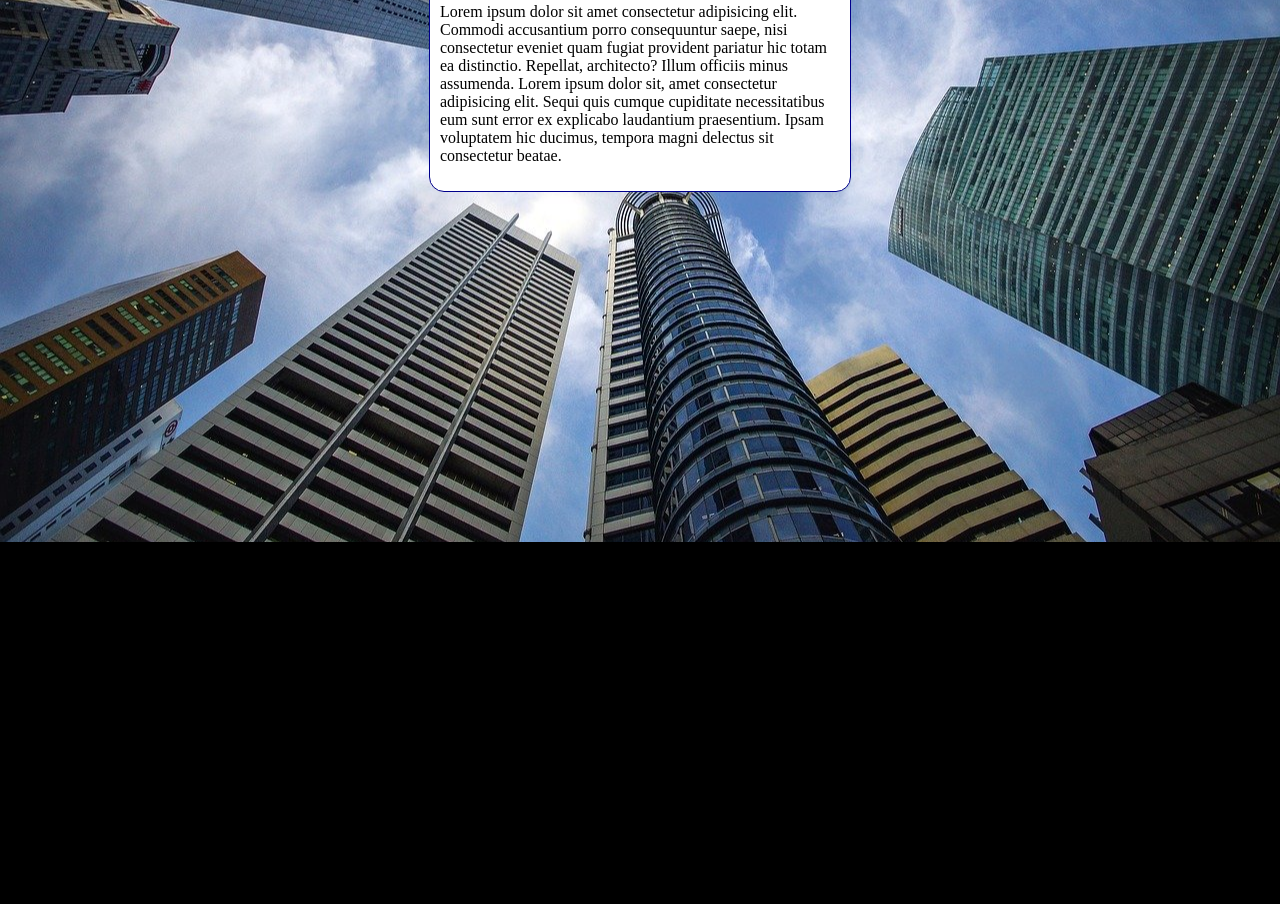
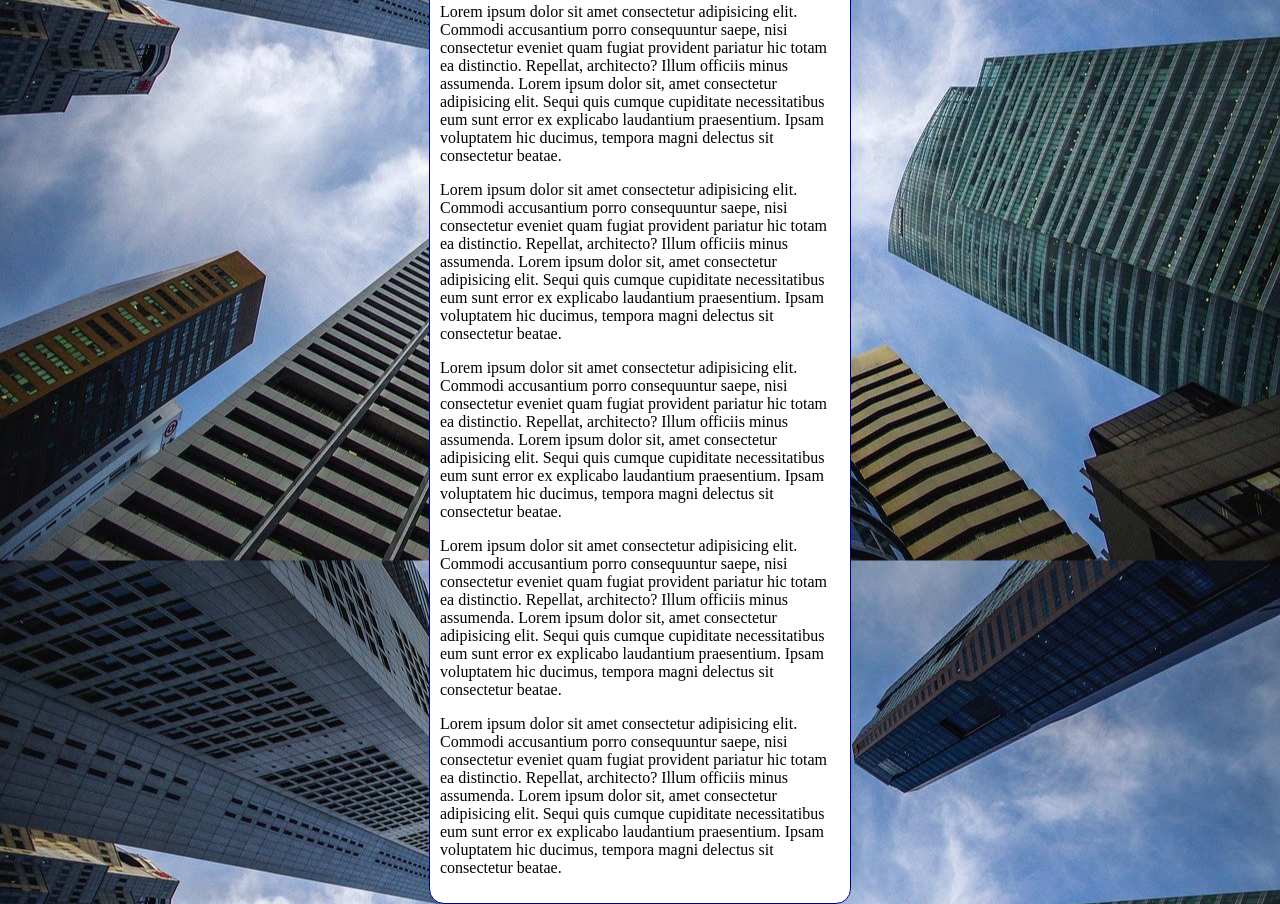
Before and after one commit to lucasgabrieldeveloper/html-css, a plain HTML site: page exercícios/ex022/fundo006.html in a window 1280 px wide. Shown: the part 274-1178 px from the top of the page. Before the commit the page ends 816 px from the top, so only its background shows below. Drawn offline with Linux system fonts and the light colour scheme.

Commit message:
atualizei ex022

```diff
--- a/exercícios/ex022/fundo006.html
+++ b/exercícios/ex022/fundo006.html
@@ -10,7 +10,7 @@
             background-color: black;
             background-image: url('imagens/wallpaper002.jpg');
             background-position: center center;
-            background-repeat: no-repeat;
+            background-repeat: repeat-y;
             background-size: cover;
         }
         main{
@@ -28,6 +28,10 @@
         <h1>Teste de imagem de fundo</h1>
         <p>Lorem ipsum dolor sit amet consectetur adipisicing elit. Commodi accusantium porro consequuntur saepe, nisi consectetur eveniet quam fugiat provident pariatur hic totam ea distinctio. Repellat, architecto? Illum officiis minus assumenda. Lorem ipsum dolor sit, amet consectetur adipisicing elit. Sequi quis cumque cupiditate necessitatibus eum sunt error ex explicabo laudantium praesentium. Ipsam voluptatem hic ducimus, tempora magni delectus sit consectetur beatae.</p>
         <p>Lorem ipsum dolor sit amet consectetur adipisicing elit. Commodi accusantium porro consequuntur saepe, nisi consectetur eveniet quam fugiat provident pariatur hic totam ea distinctio. Repellat, architecto? Illum officiis minus assumenda. Lorem ipsum dolor sit, amet consectetur adipisicing elit. Sequi quis cumque cupiditate necessitatibus eum sunt error ex explicabo laudantium praesentium. Ipsam voluptatem hic ducimus, tempora magni delectus sit consectetur beatae.</p>
+        <p>Lorem ipsum dolor sit amet consectetur adipisicing elit. Commodi accusantium porro consequuntur saepe, nisi consectetur eveniet quam fugiat provident pariatur hic totam ea distinctio. Repellat, architecto? Illum officiis minus assumenda. Lorem ipsum dolor sit, amet consectetur adipisicing elit. Sequi quis cumque cupiditate necessitatibus eum sunt error ex explicabo laudantium praesentium. Ipsam voluptatem hic ducimus, tempora magni delectus sit consectetur beatae.</p>
+        <p>Lorem ipsum dolor sit amet consectetur adipisicing elit. Commodi accusantium porro consequuntur saepe, nisi consectetur eveniet quam fugiat provident pariatur hic totam ea distinctio. Repellat, architecto? Illum officiis minus assumenda. Lorem ipsum dolor sit, amet consectetur adipisicing elit. Sequi quis cumque cupiditate necessitatibus eum sunt error ex explicabo laudantium praesentium. Ipsam voluptatem hic ducimus, tempora magni delectus sit consectetur beatae.</p>
+        <p>Lorem ipsum dolor sit amet consectetur adipisicing elit. Commodi accusantium porro consequuntur saepe, nisi consectetur eveniet quam fugiat provident pariatur hic totam ea distinctio. Repellat, architecto? Illum officiis minus assumenda. Lorem ipsum dolor sit, amet consectetur adipisicing elit. Sequi quis cumque cupiditate necessitatibus eum sunt error ex explicabo laudantium praesentium. Ipsam voluptatem hic ducimus, tempora magni delectus sit consectetur beatae.</p>
+        <p>Lorem ipsum dolor sit amet consectetur adipisicing elit. Commodi accusantium porro consequuntur saepe, nisi consectetur eveniet quam fugiat provident pariatur hic totam ea distinctio. Repellat, architecto? Illum officiis minus assumenda. Lorem ipsum dolor sit, amet consectetur adipisicing elit. Sequi quis cumque cupiditate necessitatibus eum sunt error ex explicabo laudantium praesentium. Ipsam voluptatem hic ducimus, tempora magni delectus sit consectetur beatae.</p>
     </main>
 </body>
 </html>
```
